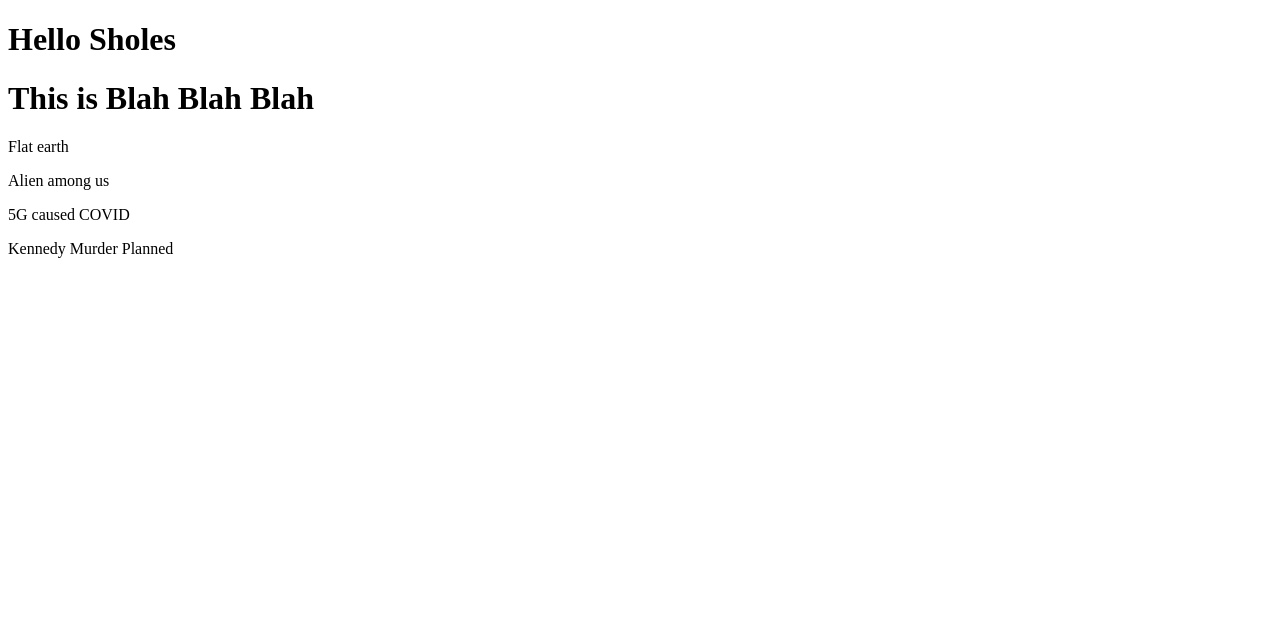
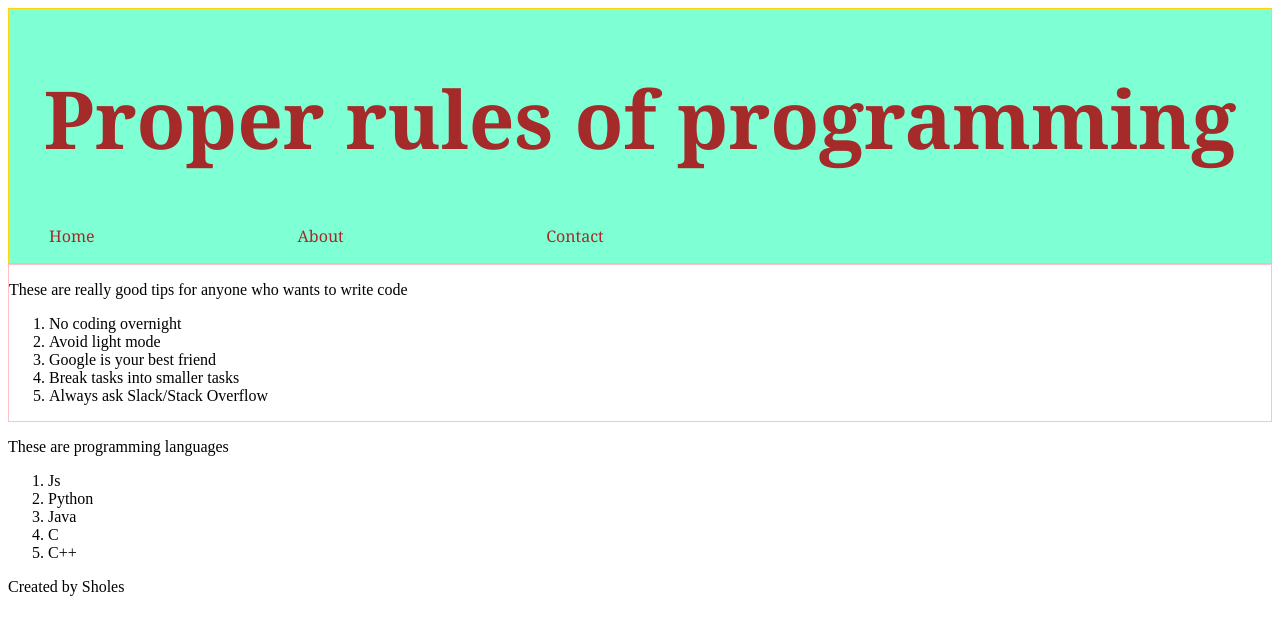
Before and after one commit to andrew19710/Sholes_web, a plain HTML site: page index.html in a window 1280 px wide. Drawn offline with Linux system fonts and the light colour scheme.

Commit message:
Changed Content

```diff
--- a/index.html
+++ b/index.html
@@ -4,16 +4,49 @@
     <meta charset="UTF-8">
     <meta http-equiv="X-UA-Compatible" content="IE=edge">
     <meta name="viewport" content="width=device-width, initial-scale=1.0">
-    <title>Sholes</title>
+    <title>Proper rules of programming</title>
+    <link rel="stylesheet" href="./style.css">
 </head>
 <body>
-    <h1>Hello Sholes</h1>
-    <h1>This is Blah Blah Blah</h1>
-    <p>Flat earth</p>
-    <p>Alien among us</p>
-    <p>5G caused COVID</p>
-    <p>Kennedy Murder Planned</p>
+    <header>
+        <h1>Proper rules of programming</h1>
+        <nav>
+            <ul>
+                <li class="nav-list"><a href="#"></a>Home</li>
+                <li class="nav-list"><a href="./templates/about.html"></a>About</li>
+                <li class="nav-list"><a href="./templates/contact.html"></a>Contact</li>
+            </ul>
+        </nav>
+    </header>
 
+        <main>
+            <section id="first-section">
+            <first-section></first-section>
+                <p class="red">These are really good tips for anyone who wants to write code</p>
+                <ol>
+                    <li class="red">No coding overnight</li>
+                    <li>Avoid light mode</li>
+                    <li>Google is your best friend</li>
+                    <li>Break tasks into smaller tasks</li>
+                    <li>Always ask Slack/Stack Overflow</li>
+                </ol>
+            </section>
+        </main>
+
+        <section>
+            <p>These are programming languages</p>
+            <ol>
+                <li>Js</li>
+                <li>Python</li>
+                <li>Java</li>
+                <li>C</li>
+                <li>C++</li>
+            </ol>
+        </section>
+
+    <footer>
+        <p>Created by Sholes</p>
+    </footer>
 
 </body>
 </html>
--- a/style.css
+++ b/style.css
@@ -1,8 +1,23 @@
-p{
-    color: blue;
+header {
+    font-family: Georgia, 'Arial';
+    color: brown;
+    background-color: aquamarine;
+    border: 1px solid gold;
 }
 
-h1{
+h1 {
     text-align: center;
-    padding: 5px;
+    font-size: 80px;
 }
+
+nav ul li{
+    display: inline-block;
+}
+
+#first-section{
+    border: 1px solid pink;
+}
+
+.nav-list{
+    width: 20%;
+}
```
Also changed, not shown: templates/about.html (added), templates/contact.html (added).
